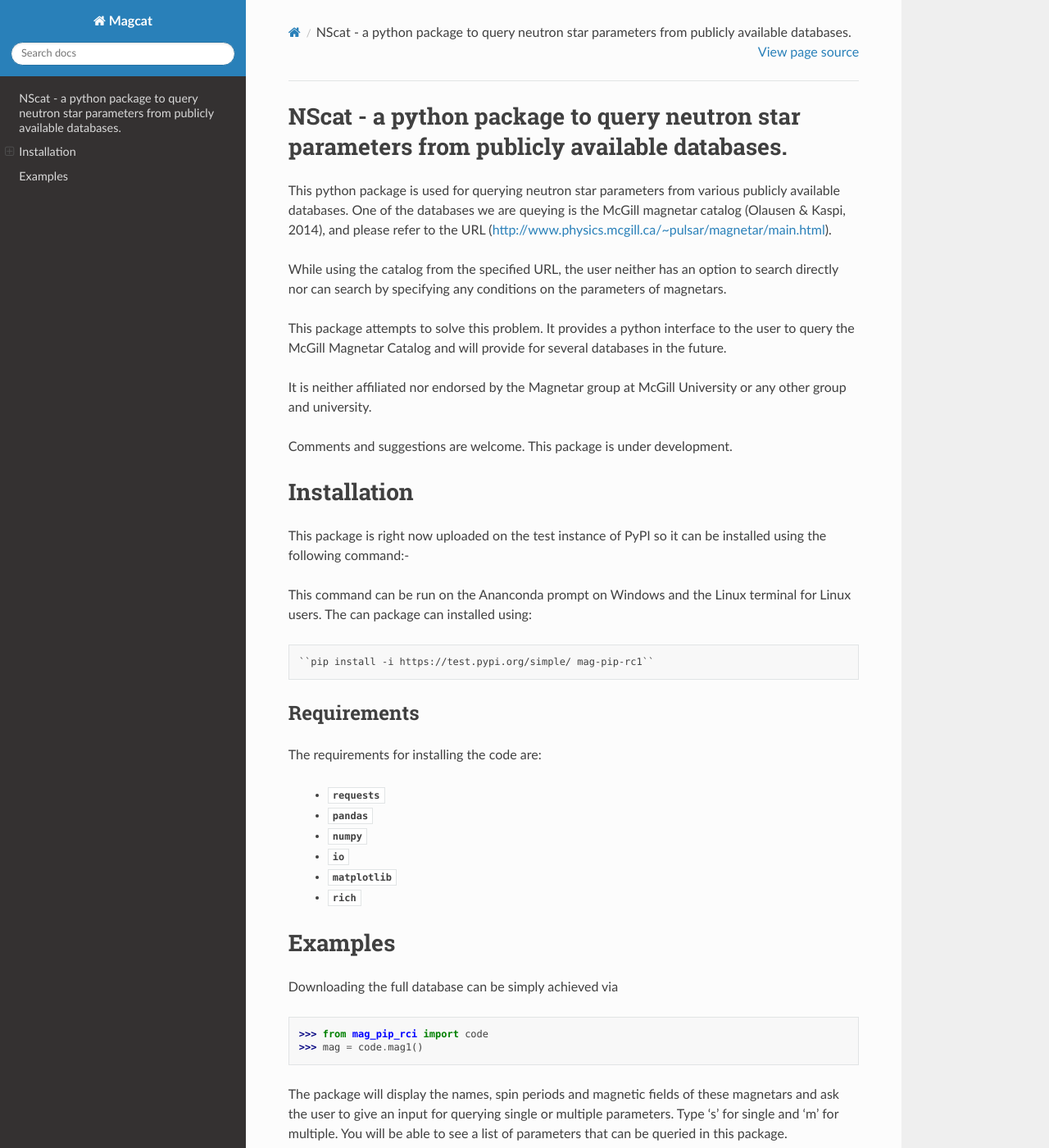
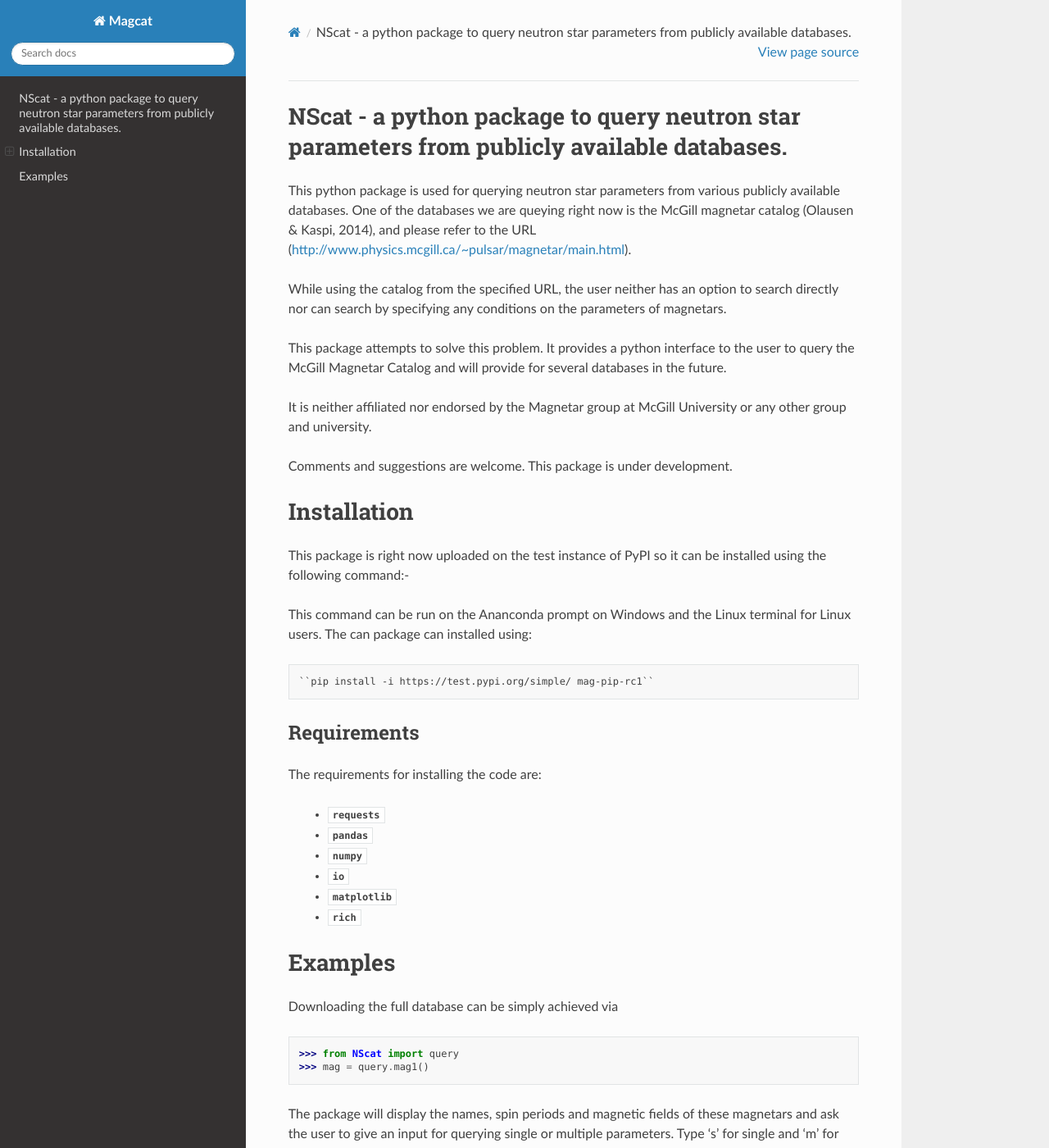
Before and after one commit to astrohitc/NScat, a Sphinx documentation site: the page built from docs/index.rst, in a window 1280 px wide and 1400 px high. Shown: the whole window at 82% size. Built offline with Sphinx 7.4.7 and the Read the Docs theme 2.0.0, drawn with Linux system fonts in a browser that asks for light colours.

Commit message:
Update index.rst

```diff
--- a/docs/index.rst
+++ b/docs/index.rst
@@ -11,7 +11,7 @@ NScat - a python package to query neutron star parameters from publicly availabl
 ==================
 
 
-This python package is used for querying neutron star parameters from various publicly available databases. One of the databases we are queying is the McGill magnetar catalog  (Olausen & Kaspi, 2014), and please refer to the URL (http://www.physics.mcgill.ca/~pulsar/magnetar/main.html).
+This python package is used for querying neutron star parameters from various publicly available databases. One of the databases we are queying right now is the McGill magnetar catalog  (Olausen & Kaspi, 2014), and please refer to the URL (http://www.physics.mcgill.ca/~pulsar/magnetar/main.html).
 
 While using the catalog from the specified URL, the user neither has an option to search directly nor can search by specifying any conditions on the parameters of magnetars.
 
@@ -61,8 +61,10 @@ Examples
 
 Downloading the full database can be simply achieved via
 
-    >>> from mag_pip_rci import code
-    >>> mag = code.mag1()
+    >>> from NScat import query
+    >>> mag = query.mag1()
+
+
 
 
 
```
